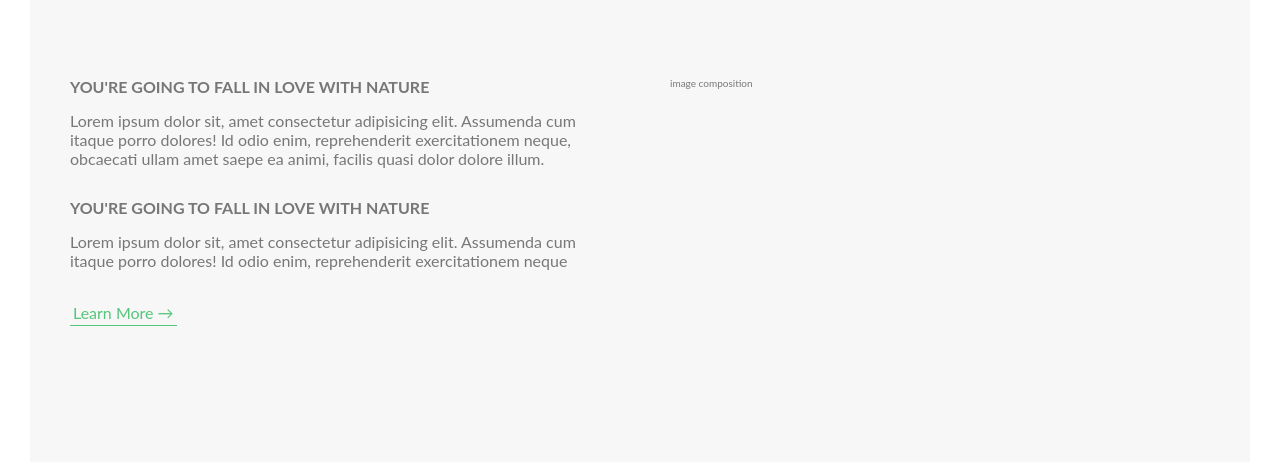
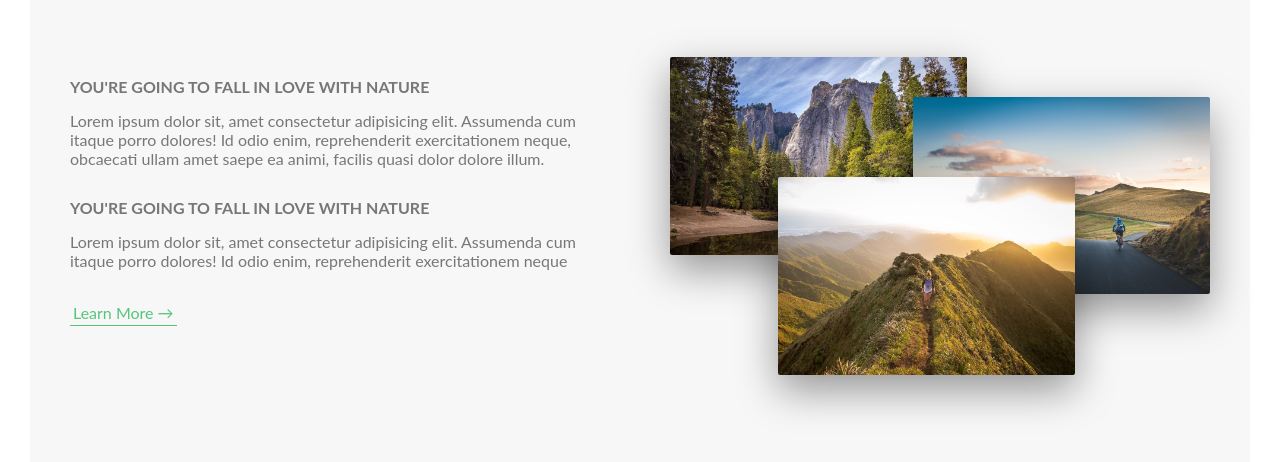
Before and after one commit to SarandaSadiku/Natours, a website: page index.html in a window 1280 px wide. Shown: the part 925-1387 px from the top of the page. Drawn offline with Linux system fonts and the light colour scheme; a web font is replaced by a local one.

Commit message:
Building the About Section - Part 3

```diff
--- a/index.html
+++ b/index.html
@@ -43,7 +43,11 @@
 
         </div>
         <div class="col-1-of-2">
-          image composition
+          <div class="composition">
+            <img src="img/nat-1-large.jpg" alt="photo 1" class="composition__photo composition__photo--p1">
+            <img src="img/nat-2-large.jpg" alt="photo 2" class="composition__photo composition__photo--p2">
+            <img src="img/nat-3-large.jpg" alt="photo 3" class="composition__photo composition__photo--p3">
+          </div>
         </div>
       </div>
     </section>
--- /dev/null
+++ b/sass/components/_composition.scss
@@ -0,0 +1,37 @@
+.composition{
+  position: relative;
+
+  &__photo {
+    width: 55%;
+    box-shadow: 0 1.5rem 4rem rgba($color-black, .4);
+    border-radius: 2px;
+    position: absolute;
+    z-index: 10;
+    transition: all .2s;
+    outline-offset: 2rem;
+
+    &--p1{
+      left: 0;
+      top: -2rem;
+    }
+
+    &--p2{
+      right: 0;
+      top: 2rem;
+    }
+    &--p3{
+      left: 20%;
+      top: 10rem;
+    }
+
+    &:hover{
+      outline: 1.5rem solid $color-primary;
+      transform: scale(1.05) translateY(-.5rem);
+      box-shadow: 0 2.5rem 4rem rgba($color-black, .5);
+      z-index: 20;
+    }
+  }
+  &:hover &__photo:not(:hover){
+    transform: scale(.95);
+  }
+}
--- a/sass/main.scss
+++ b/sass/main.scss
@@ -8,6 +8,7 @@
 @import "base/utilities";
 
 @import "components/buttons";
+@import "components/composition";
 @import "layout/grid";
 @import "layout/header";
 @import "pages/home";
```
Also changed, not shown: css/style.css.
